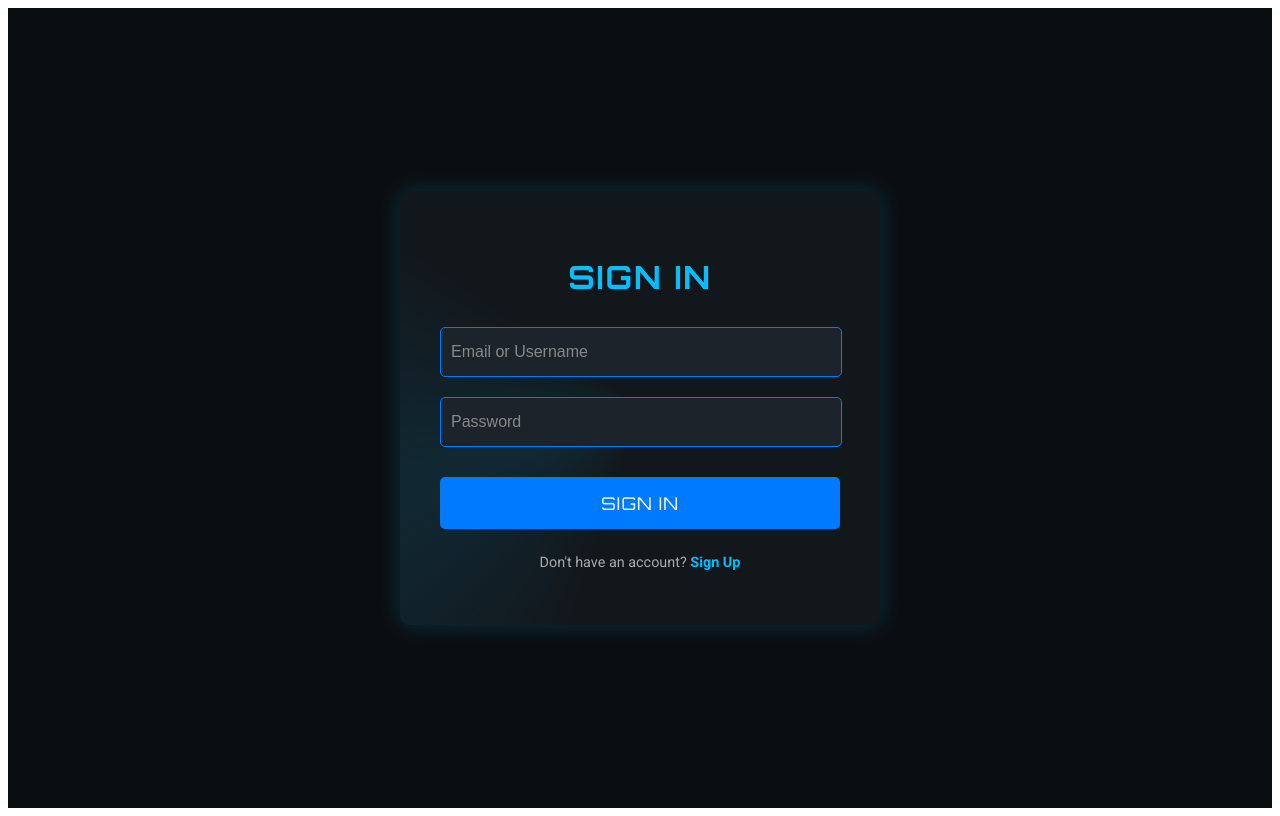
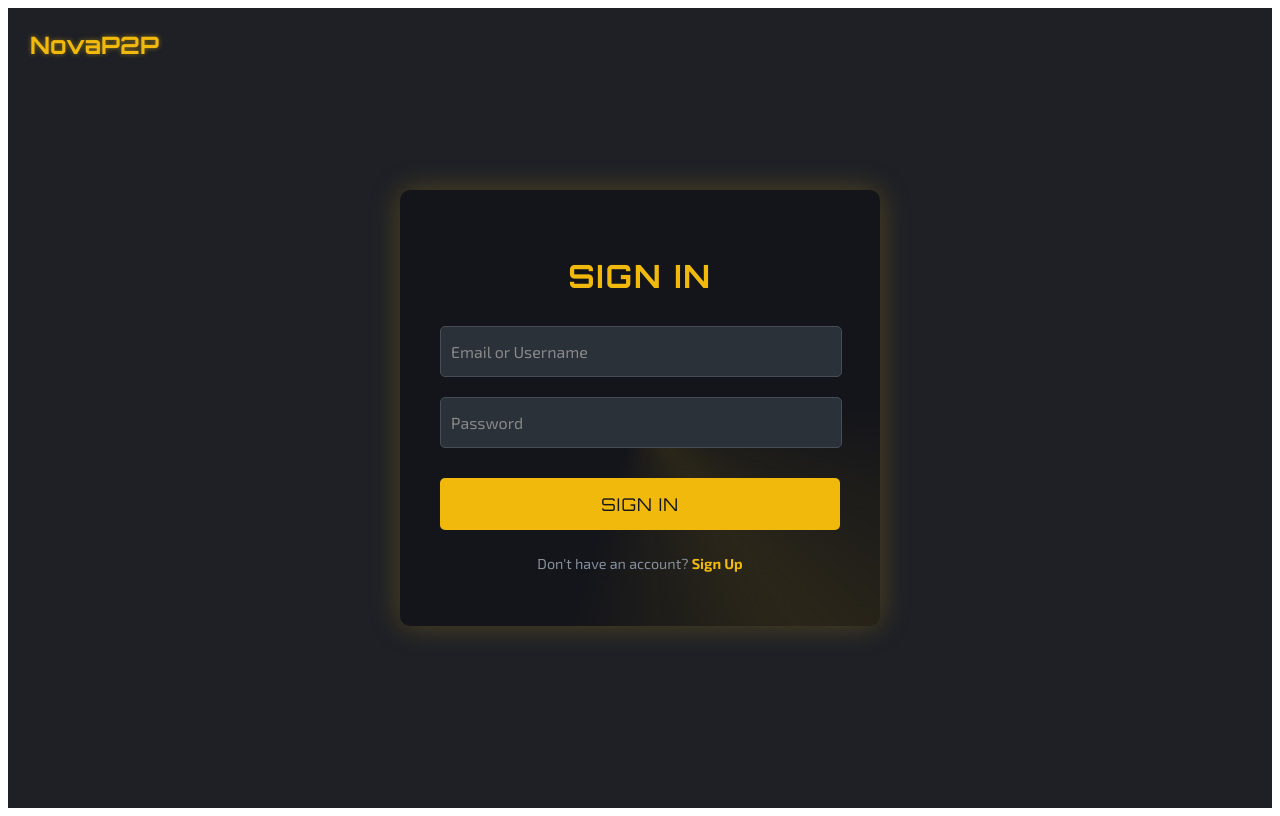
Before and after one commit to ibnmoosa121/assignment-auth-app, a Next.js app: page /auth in a window 1280 px wide. Built offline with nearby package versions, Linux system fonts and the light colour scheme.

Commit message:
Feat: Add splash screen, update fonts, and add branding

```diff
--- a/pages/auth.js
+++ b/pages/auth.js
@@ -1,9 +1,18 @@
 import Head from 'next/head';
-import { useState } from 'react';
+import { useState, useEffect } from 'react';
 import styles from '../styles/Auth.module.css';
 
 export default function AuthPage() {
     const [isSignUp, setIsSignUp] = useState(false);
+    const [isLoading, setIsLoading] = useState(true);
+
+    useEffect(() => {
+        const timer = setTimeout(() => {
+            setIsLoading(false);
+        }, 3000);
+
+        return () => clearTimeout(timer);
+    }, []);
 
     const toggleForm = () => {
         setIsSignUp(!isSignUp);
@@ -11,14 +20,12 @@ export default function AuthPage() {
 
     const handleSignInSubmit = (e) => {
         e.preventDefault();
-        // Handle sign-in logic
         console.log('Sign In submitted');
         alert('Sign In functionality not implemented yet.');
     };
 
     const handleSignUpSubmit = (e) => {
         e.preventDefault();
-        // Handle sign-up logic
         console.log('Sign Up submitted');
         alert('Sign Up functionality not implemented yet.');
     };
@@ -27,9 +34,17 @@ export default function AuthPage() {
         <>
             <Head>
                 <title>Authentication - NextJS</title>
-                <link href="https://fonts.googleapis.com/css2?family=Orbitron:wght@400;700&family=Roboto:wght@300;400;700&display=swap" rel="stylesheet" />
+                <link href="https://fonts.googleapis.com/css2?family=Exo+2:wght@300;400;700&family=Orbitron:wght@400;700&family=Roboto:wght@300;400;700&display=swap" rel="stylesheet" />
             </Head>
+            {isLoading ? (
+                <div className={`${styles.splashScreen} ${isLoading ? '' : styles.splashScreenHidden}`}>
+                    <div className={styles.splashLoader}></div>
+                </div>
+            ) : (
                 <div className={styles.body}>
+                    {/* Branding Logo */}
+                    <div className={styles.brandingLogo}>NovaP2P</div>
+
                     <div className={styles.container}>
                         <div className={styles.formContainer}>
                             {!isSignUp ? (
@@ -70,6 +85,7 @@ export default function AuthPage() {
                         </div>
                     </div>
                 </div>
+            )}
         </>
     );
 }
--- a/styles/Auth.module.css
+++ b/styles/Auth.module.css
@@ -1,9 +1,9 @@
 /* Add a base style for the body or a wrapper if you want the background on the whole page */
 .body {
     margin: 0;
-    font-family: 'Roboto', sans-serif;
-    background-color: #0b0e11; /* Very dark, almost black */
-    color: #e0e0e0; /* Light grey for text */
+    font-family: 'Exo 2', sans-serif;
+    background-color: #1E2026; /* Very dark, almost black - Binance uses #1E2026 or similar */
+    color: #EAECEF; /* Lighter grey for text - Binance uses #EAECEF */
     display: flex;
     justify-content: center;
     align-items: center;
@@ -12,10 +12,10 @@
 }
 
 .container {
-    background-color: #12171c; /* Slightly lighter dark shade for the form container */
+    background-color: #14151A; /* Slightly lighter dark shade for the form container - Binance uses #14151A */
     padding: 40px;
     border-radius: 10px;
-    box-shadow: 0 0 25px rgba(0, 191, 255, 0.2); /* Deep sky blue glow, subtle */
+    box-shadow: 0 0 30px rgba(240, 185, 11, 0.25); /* Binance yellow glow, more pronounced */
     width: 100%;
     max-width: 400px;
     text-align: center;
@@ -32,7 +32,7 @@
     height: 200%;
     background: conic-gradient(
         transparent,
-        rgba(0, 191, 255, 0.1),
+        rgba(240, 185, 11, 0.1),
         transparent 30%
     );
     animation: rotate 10s linear infinite;
@@ -55,7 +55,7 @@
 
 .formContainer h2 {
     font-family: 'Orbitron', sans-serif;
-    color: #00bfff; /* Deep sky blue */
+    color: #F0B90B; /* Binance Yellow */
     margin-bottom: 30px;
     font-size: 2em;
     text-transform: uppercase;
@@ -70,11 +70,12 @@
 .inputGroup input {
     width: calc(100% - 20px); /* Adjust width to account for padding */
     padding: 15px 10px;
-    background-color: #1c232b; /* Darker input background */
-    border: 1px solid #007bff; /* Brighter blue border */
+    background-color: #2B3139; /* Darker input background - Binance like #2B3139 */
+    border: 1px solid #474d57; /* Neutral dark border */
     border-radius: 5px;
-    color: #e0e0e0;
+    color: #EAECEF;
     font-size: 1em;
+    font-family: 'Exo 2', sans-serif;
     transition: border-color 0.3s ease, box-shadow 0.3s ease;
 }
 
@@ -84,13 +85,13 @@
 
 .inputGroup input:focus {
     outline: none;
-    border-color: #00bfff; /* Deep sky blue on focus */
-    box-shadow: 0 0 10px rgba(0, 191, 255, 0.5);
+    border-color: #F0B90B; /* Binance Yellow on focus */
+    box-shadow: 0 0 10px rgba(240, 185, 11, 0.6);
 }
 
 .btn {
-    background-color: #007bff; /* Primary blue */
-    color: #ffffff;
+    background-color: #F0B90B; /* Binance Yellow */
+    color: #14151A; /* Dark text for contrast on yellow button */
     padding: 15px;
     border: none;
     border-radius: 5px;
@@ -105,8 +106,9 @@
 }
 
 .btn:hover {
-    background-color: #0056b3; /* Darker blue on hover */
+    background-color: #f3c847; /* Lighter yellow on hover */
     transform: translateY(-2px);
+    box-shadow: 0 4px 15px rgba(240, 185, 11, 0.4);
 }
 
 .btn:active {
@@ -116,11 +118,11 @@
 .toggleText {
     margin-top: 25px;
     font-size: 0.9em;
-    color: #aaa;
+    color: #848e9c; /* Binance secondary text color */
 }
 
 .toggleLink {
-    color: #00bfff; /* Deep sky blue */
+    color: #F0B90B; /* Binance Yellow */
     cursor: pointer;
     font-weight: bold;
     text-decoration: none;
@@ -131,9 +133,6 @@
 }
 
 /* Form switching styles - handled by React state, but keep animation */
-.form {
-    /* display: none; /* No longer needed, React handles visibility */
-}
 
 .activeForm {
     /* display: block; /* No longer needed, React handles visibility */
@@ -148,6 +147,63 @@
     to {
         opacity: 1;
         transform: translateY(0);
+    }
+}
+
+/* Branding Logo Styles */
+.brandingLogo {
+    position: absolute; /* Positioned relative to the .body or a suitable parent */
+    top: 20px;
+    left: 20px;
+    font-family: 'Orbitron', sans-serif;
+    font-size: 1.5em; /* Adjust size as needed */
+    font-weight: 700;
+    color: #F0B90B; /* Binance Yellow */
+    text-shadow: 0 0 5px rgba(240, 185, 11, 0.5); /* Subtle glow */
+    z-index: 10; /* Ensure it's above other elements if needed, but below splash */
+    padding: 10px;
+}
+
+/* Splash Screen Styles */
+.splashScreen {
+    position: fixed;
+    top: 0;
+    left: 0;
+    width: 100%;
+    height: 100%;
+    background-color: #14151A; /* Same as container or slightly darker */
+    display: flex;
+    justify-content: center;
+    align-items: center;
+    z-index: 9999;
+    opacity: 1;
+    transition: opacity 0.5s ease-out;
+}
+
+.splashScreenHidden {
+    opacity: 0;
+    pointer-events: none; /* Prevent interaction when hidden */
+}
+
+/* CSS Custom Property for conic gradient animation */
+@property --progress-angle {
+  syntax: '<angle>';
+  inherits: false;
+  initial-value: 0deg;
+}
+
+.splashLoader {
+    width: 60px;
+    height: 60px;
+    border-radius: 50%;
+    background: conic-gradient(#F0B90B var(--progress-angle), #2B3139 var(--progress-angle)); /* #2B3139 is the track color */
+    animation: fill-progress 3s linear forwards;
+}
+
+/* New keyframes for fill animation */
+@keyframes fill-progress {
+    to {
+        --progress-angle: 360deg;
     }
 }
 
```
Lines whose indentation alone changed are shown as unchanged.
